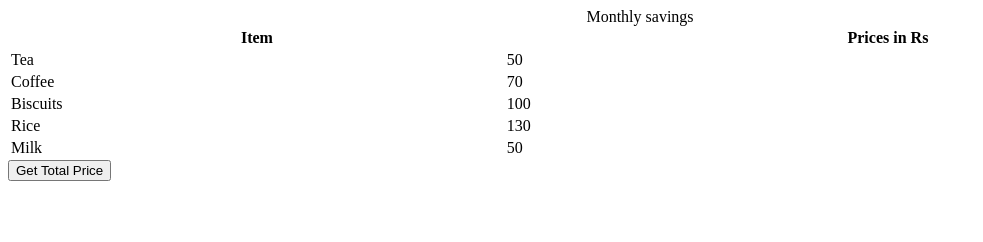
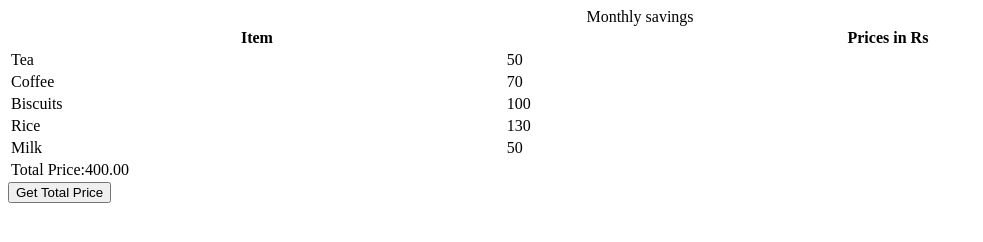
Before and after one commit to acciojob/grofers-checkout-thesinghzr, a website: page main.html in a window 1280 px wide. Both pictures are taken after a click on the button "Get Total Price". Shown: the whole page, without its empty margins (0-983 px from the left). Drawn offline with Linux system fonts and the light colour scheme.

Commit message:
created a submission

```diff
--- a/script.js
+++ b/script.js
@@ -4,7 +4,27 @@ document.body.appendChild(getSumBtn);
 
 const getSum = () => {
 //Add your code here
+const priceelem=document.querySelectorAll(".price")	;
+	let totprice=0;
 
+	priceelem.forEach(element => {
+		const price=parseFloat(element.textContent);
+		if(!isNaN(price))
+		{
+			totprice += price;
+		}
+	});
+
+	const table=document.querySelector("table");
+
+	const newrow=document.createElement("tr");
+	const totcell=document.createElement("td");
+	totcell.id="ans";
+
+	totcell.textContent=`Total Price:${totprice.toFixed(2)}`;
+	totcell.colSpan=table.rows[0].cells.length;
+	newrow.appendChild(totcell);
+  table.appendChild(newrow);
 };
 
 getSumBtn.addEventListener("click", getSum);
```
Also changed, not shown: main.html (line endings or trailing spaces), styles.css (line endings or trailing spaces).
